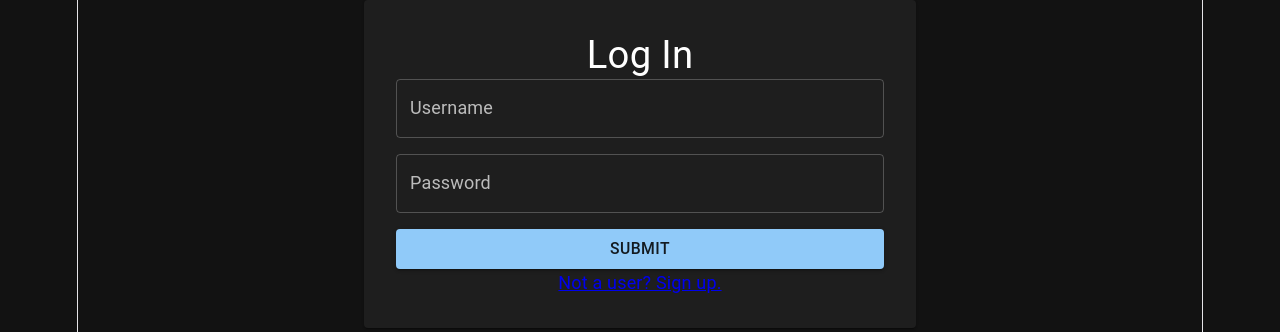
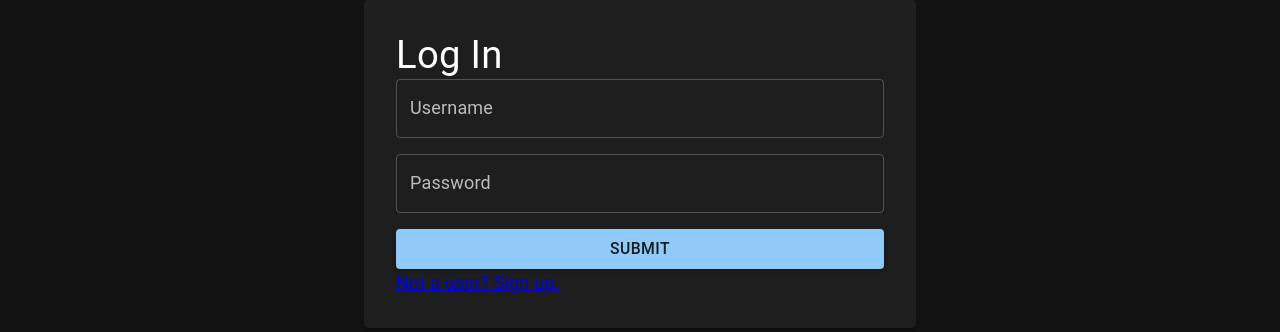
Before and after one commit to rodriguez-ia/media-archive, a React (Vite) app in the folder frontend/: page /login in a window 1280 px wide. Shown: the top 332 px of the page. Built offline with nearby package versions, Linux system fonts and the light colour scheme.

Commit message:
Remove default root element styling

```diff
--- a/frontend/src/index.css
+++ b/frontend/src/index.css
@@ -55,7 +55,11 @@ body {
 }
 
 #root {
-  width: 1126px;
+  margin: 0;
+  padding: 0;
+  width: 100%;
+  min-height: 100vh;
+  /* width: 1126px;
   max-width: 100%;
   margin: 0 auto;
   text-align: center;
@@ -63,7 +67,7 @@ body {
   min-height: 100svh;
   display: flex;
   flex-direction: column;
-  box-sizing: border-box;
+  box-sizing: border-box; */
 }
 
 h1,
```
